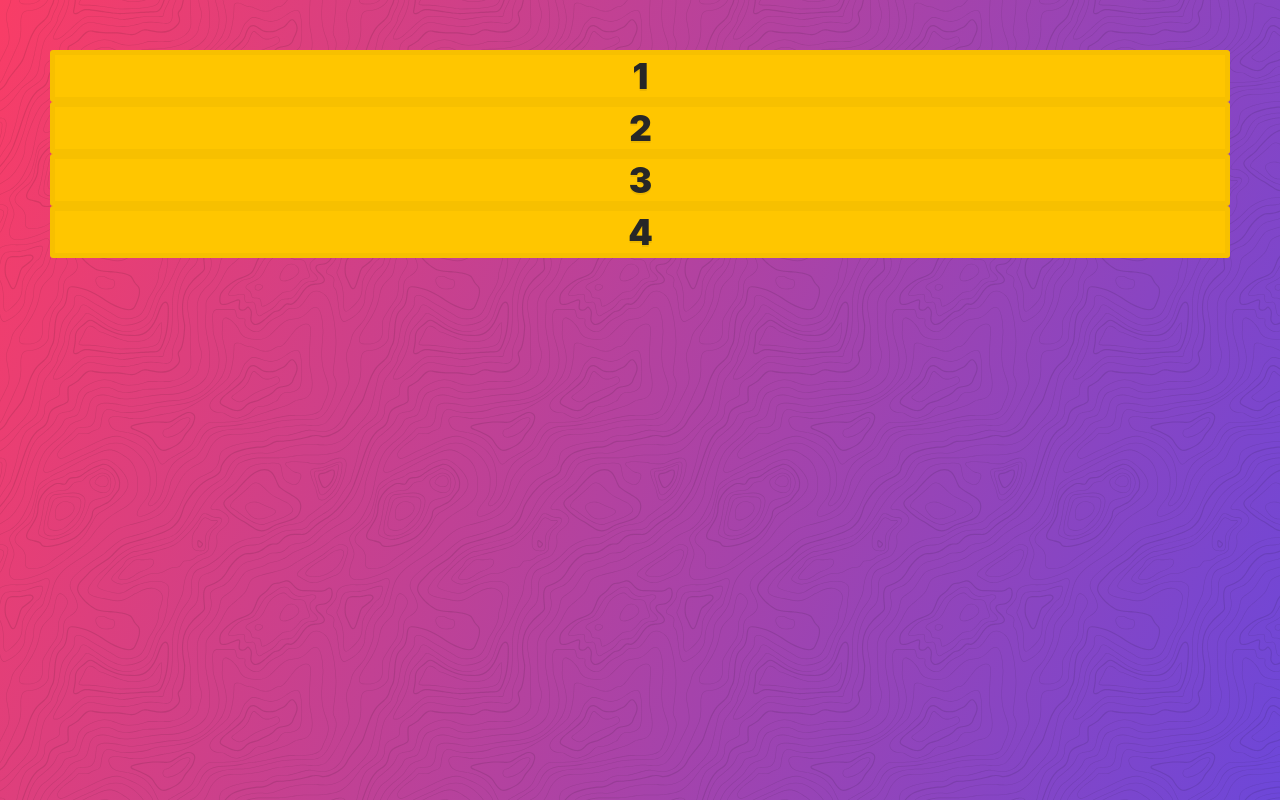
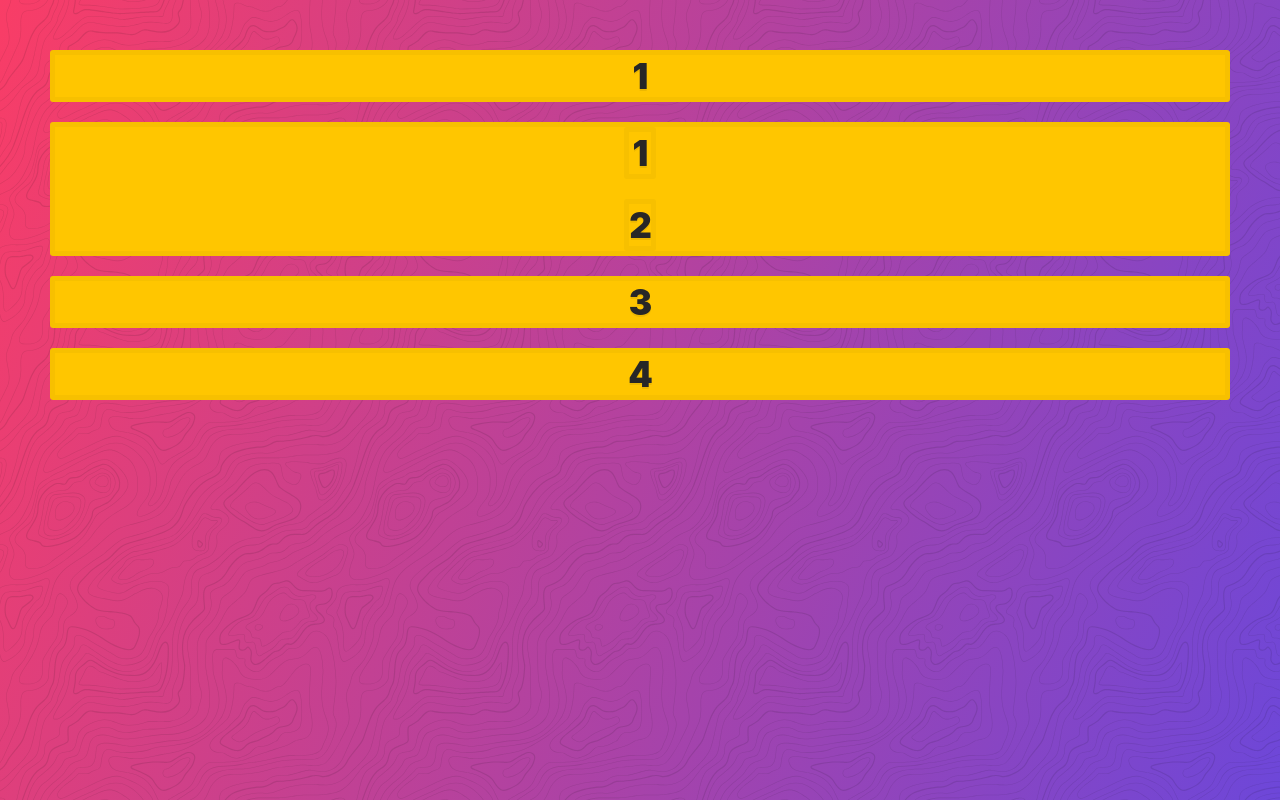
Before and after one commit to purplehippo911/Grid, a website: page 23 - Bootstrappy Grid with CSS Variables/grid-START.html in a window 1280 px wide. Drawn offline with Linux system fonts and the light colour scheme.

Commit message:
Soon finished with tutorial 🥈
Finished with bootstrappy Grid with css variables. Did this on my school ipad, and it worked quite good.

```diff
--- a/23 - Bootstrappy Grid with CSS Variables/grid-START.html
+++ b/23 - Bootstrappy Grid with CSS Variables/grid-START.html
@@ -11,15 +11,33 @@
 
 <body>
 
-  <div class="grid">
+  <div class="grid" style="--cols:10;">
     <div class="item">1</div>
-    <div class="item">2</div>
+    <div class="item" style="--span:7;">
+      <div class="grid style="--cols:2;">
+        <div class="item"> 1</div>
+        <div class="item"> 2 </div>
+      </div>
+    </div>
     <div class="item">3</div>
     <div class="item">4</div>
   </div>
 
   <style>
-    .grid {}
+    .grid {
+      display:grid;
+      gap:2rem;
+      grid-template-columns:repeat(var(--cols, 12), minmax(0, 1fr);
+    }
+
+    .item {
+     min-width:0;
+     overflow:none;
+     width:100%;
+     --span:1;
+     grid-column:span var(--span);
+  }
+
   </style>
 
 </body>
```
